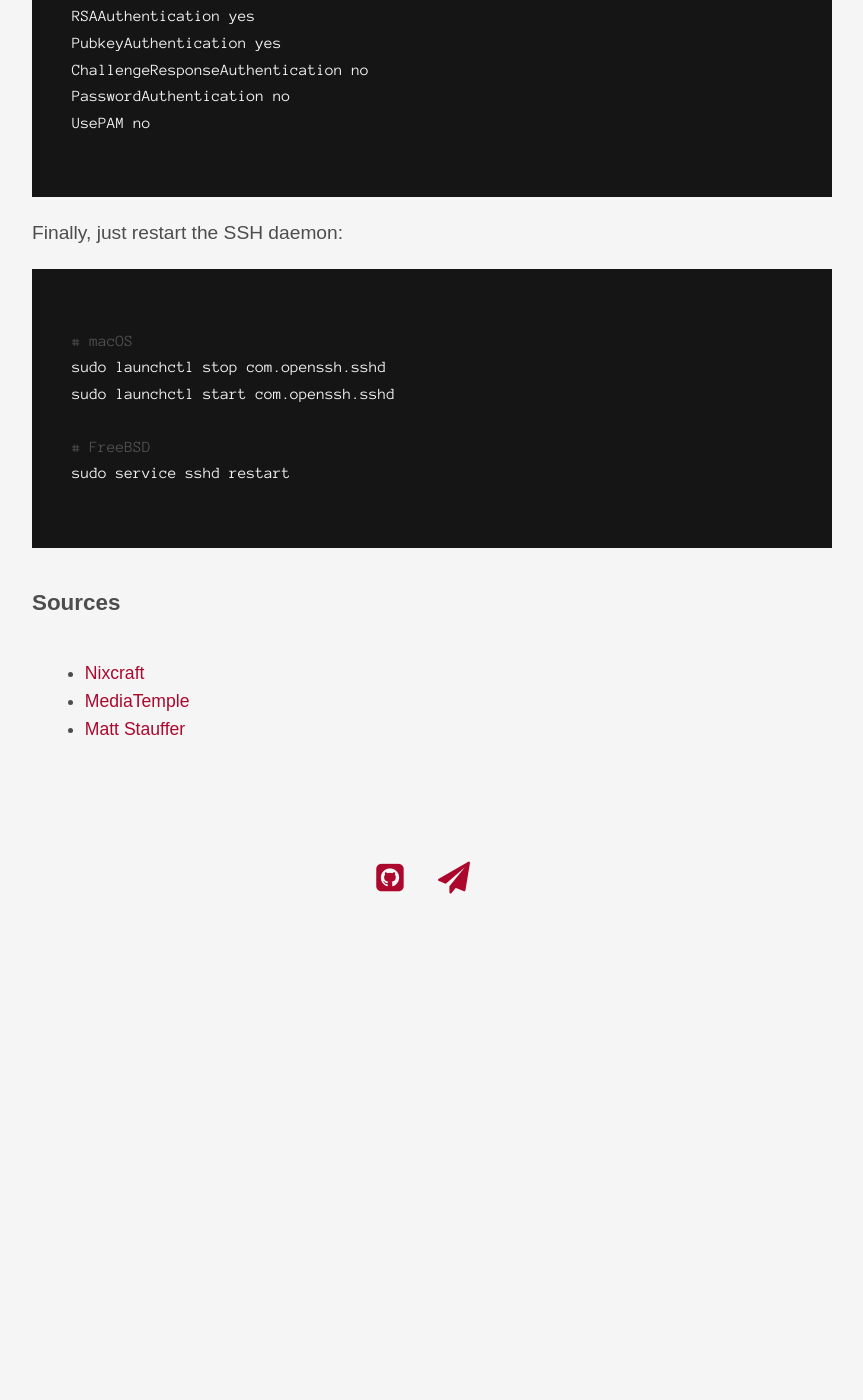
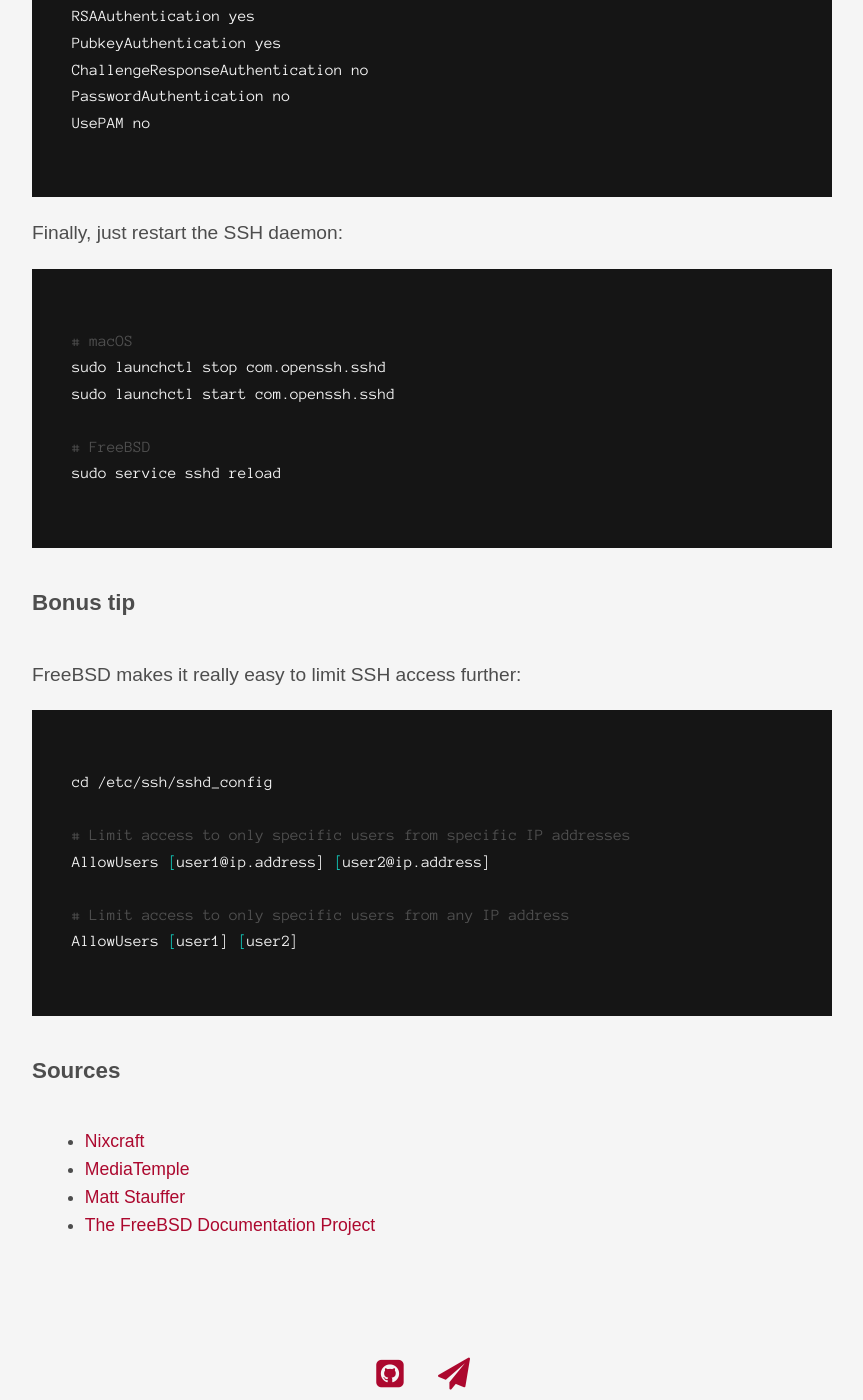
Before and after one commit to paulrbts/blog, a Jekyll site: the page built from _posts/os/2017-02-20-secure-ssh-keys.md, in a window 1280 px wide and 1400 px high, scrolled down 5983 px. Shown: the whole window, without its empty margins (208-1071 px from the left). Built offline with Jekyll 4.4.1, drawn with Linux system fonts in a browser that asks for light colours; nearby versions of some CDN libraries; some web fonts are replaced; before the commit the page ends 6887 px from its top, so only the background shows below that.

Commit message:
updated with bonus tip

````diff
--- a/_posts/os/2017-02-20-secure-ssh-keys.md
+++ b/_posts/os/2017-02-20-secure-ssh-keys.md
@@ -167,10 +167,24 @@ sudo launchctl stop com.openssh.sshd
 sudo launchctl start com.openssh.sshd
 
 # FreeBSD
-sudo service sshd restart
+sudo service sshd reload
+```
+
+##### Bonus tip
+FreeBSD makes it really easy to limit SSH access further:
+
+```zsh
+cd /etc/ssh/sshd_config
+
+# Limit access to only specific users from specific IP addresses
+AllowUsers [user1@ip.address] [user2@ip.address]
+
+# Limit access to only specific users from any IP address
+AllowUsers [user1] [user2]
 ```
 
 ##### Sources
 * [Nixcraft](https://www.cyberciti.biz/faq/create-ssh-config-file-on-linux-unix/)
 * [MediaTemple](https://mediatemple.net/community/products/dv/204644740/using-ssh-keys-on-your-server)
 * [Matt Stauffer](https://mattstauffer.co/blog/setting-up-a-new-os-x-development-machine-part-3-dotfiles-rc-files-and-ssh-config#ssh)
+* [The FreeBSD Documentation Project](https://www.freebsd.org/doc/en/books/handbook/openssh.html)
````
